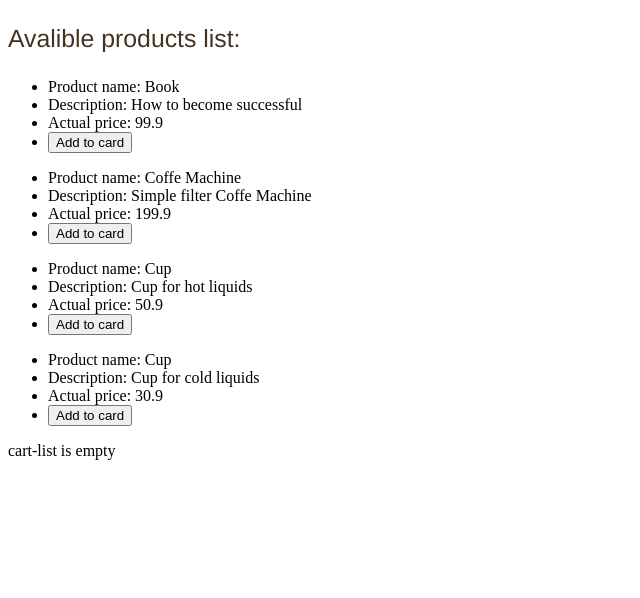
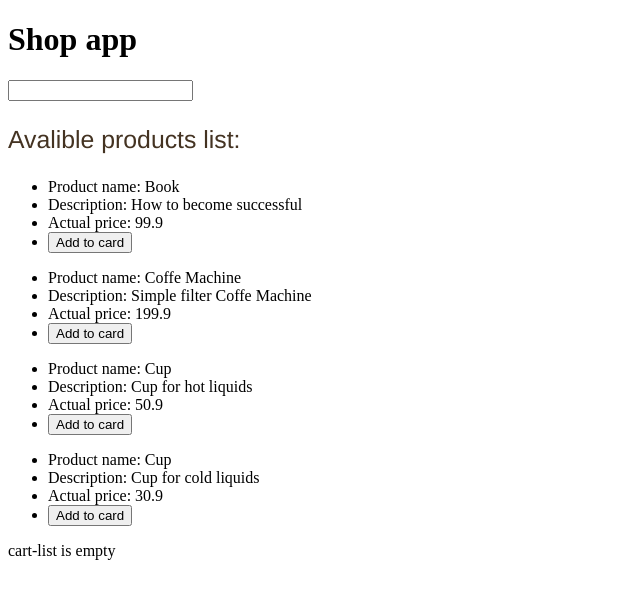
Before and after one commit to Lisanderl/angular-shop, an Angular app: page / in a window 1280 px wide. Shown: the top 598 px of the page, without its empty margins (0-640 px from the left). Built offline with nearby package versions, Linux system fonts and the light colour scheme.

Commit message:
added title with view child

```diff
--- a/src/app/app.component.html
+++ b/src/app/app.component.html
@@ -1,2 +1,4 @@
+<h1 #appTitle></h1>
+<input #inp (keydown.enter)="onInput($event)" (blur)="inp.value=''" />
 <app-product-list [products]="productService.getProducts()" (productToCard)="onAddProductToCard($event)"></app-product-list>
 <app-cart-list [cartItems]="cartService.items" [totalCost]="cartService.getTotalAmountOfProducs()" [totalAmount]="cartService.getCountOfProducs()" (clear)="onClear($event)"></app-cart-list>
--- a/src/app/app.component.ts
+++ b/src/app/app.component.ts
@@ -1,4 +1,4 @@
-import { Component } from '@angular/core';
+import { AfterContentInit, AfterViewInit, Component, ElementRef, OnInit, ViewChild } from '@angular/core';
 import { CartService } from './cart-module/cart/service/cart.service';
 import { ProductModel } from './products-module/product/model/product-model';
 import { ProductsService } from './products-module/product/service/products.service';
@@ -8,11 +8,16 @@ import { ProductsService } from './products-module/product/service/products.serv
   templateUrl: './app.component.html',
   styleUrls: ['./app.component.sass']
 })
-export class AppComponent {
-  title = 'shop';
+export class AppComponent implements AfterViewInit {
+  @ViewChild('appTitle') appTitleH1!: ElementRef;
+
 
   constructor(public cartService: CartService, public productService: ProductsService) {
 
+  }
+  ngAfterViewInit(): void {
+    console.log(this.appTitleH1.nativeElement)
+    this.appTitleH1.nativeElement.innerHTML = 'Shop app';
   }
 
   onAddProductToCard(model: ProductModel): void {
@@ -24,4 +29,10 @@ export class AppComponent {
     console.log('clear ' + value);
     this.cartService.clear();
   }
+
+  onInput(vale: KeyboardEvent): void {
+    let target = (<HTMLInputElement>vale.target);
+    console.log('input event ' + target.value);
+    //target.value = '';
+  }
 }
--- a/src/app/cart-module/cart/component/cart-list/cart-list.component.ts
+++ b/src/app/cart-module/cart/component/cart-list/cart-list.component.ts
@@ -1,11 +1,12 @@
-import { Component, EventEmitter, Input, Output } from '@angular/core';
+import { ChangeDetectionStrategy, Component, EventEmitter, Input, Output } from '@angular/core';
 import { ProductModel } from 'src/app/products-module/product/model/product-model';
 
 
 @Component({
   selector: 'app-cart-list',
   templateUrl: './cart-list.component.html',
-  styleUrls: ['./cart-list.component.sass']
+  styleUrls: ['./cart-list.component.sass'],
+  changeDetection: ChangeDetectionStrategy.Default,
 })
 export class CartListComponent {
 
```
